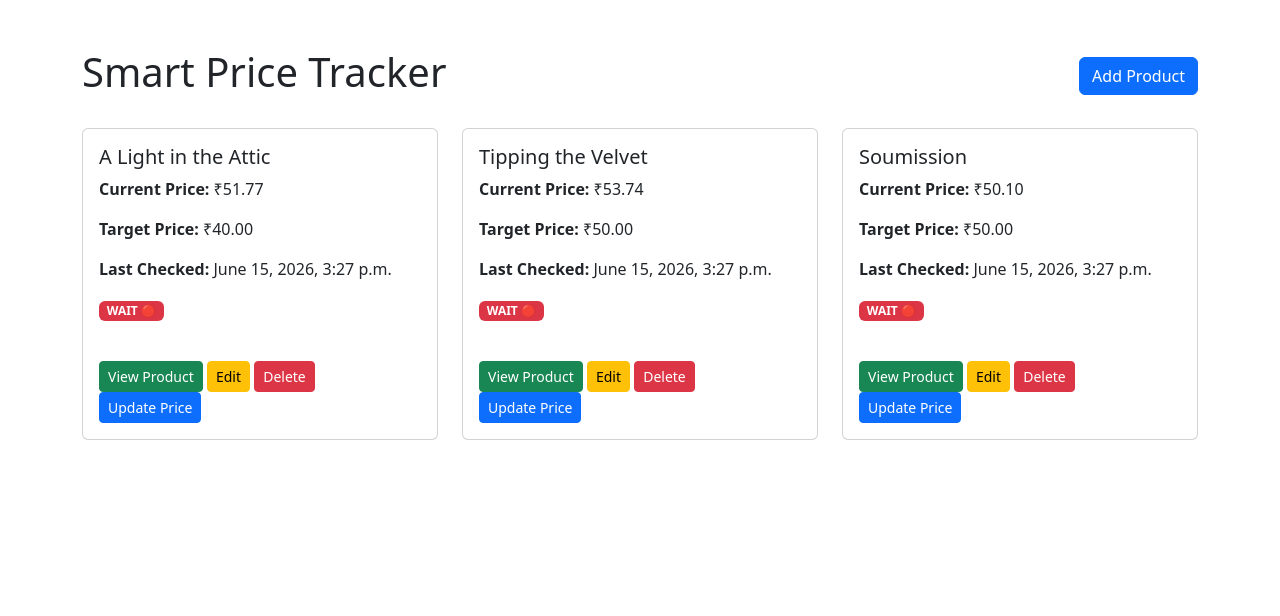
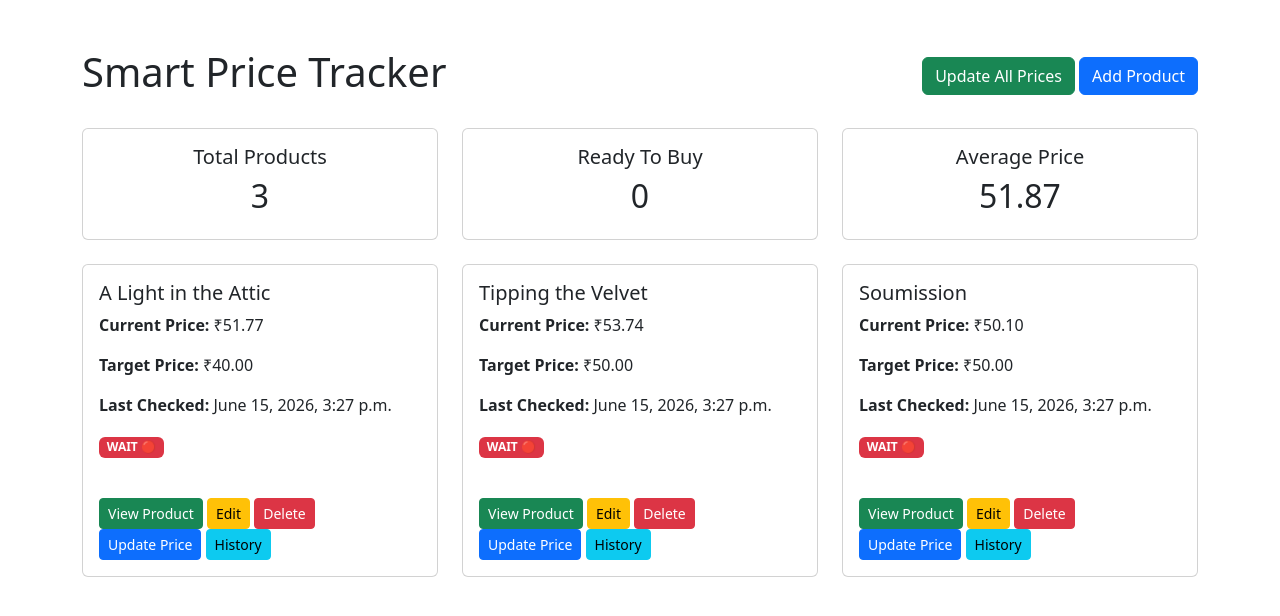
Before and after one commit to vanshmeharchandani/Smart-Price-Tracker, a Django app: page /products/ in a window 1280 px wide. Shown: the top 616 px of the page. Run offline with Django 5.2, Linux system fonts and the light colour scheme; data comes from the database, SQL or seed files in the repository; both versions use the stored data as it was after the commit.

Commit message:
Initial commit - Smart Price Tracker

```diff
--- /dev/null
+++ b/amazon_test.py
@@ -0,0 +1,5 @@
+from price_tracker.services.amazon_scraper import get_amazon_price
+
+url = "https://www.amazon.in/Samsung-Galaxy-S26-5G-Smartphone/dp/B0H3F68RKW"
+
+get_amazon_price(url)
--- a/price_tracker/urls.py
+++ b/price_tracker/urls.py
@@ -22,4 +22,14 @@ urlpatterns = [
     "update-price/<int:product_id>/",
     views.update_price,
     name="update_price"),
+
+    path(
+    "price-history/<int:product_id>/",
+    views.price_history,
+    name="price_history"),
+
+    path(
+    "update-all-prices/",
+    views.update_all_prices,
+    name="update_all_prices"),
 ]
--- a/price_tracker/views.py
+++ b/price_tracker/views.py
@@ -1,18 +1,51 @@
-from django.shortcuts import render, redirect
-from .models import Product
+from django.shortcuts import (
+    render,
+    redirect,
+    get_object_or_404
+)
+
+from django.utils import timezone
+from django.db import models
+
+from .models import (
+    Product,
+    PriceHistory
+)
+
 from .forms import ProductForm
-from django.shortcuts import get_object_or_404
-from .services.book_scraper import scrape_books
-from .services.price_service import get_mock_price
-from django.utils import timezone
-from .models import PriceHistory
+
+from .services.book_scraper import (
+    scrape_books,
+    get_book_price
+)
 
 
 def product_list(request):
+
     products = Product.objects.all()
 
+    total_products = products.count()
+
+    ready_to_buy = products.filter(
+        current_price__lte=models.F("target_price")
+    ).count()
+
+    average_price = 0
+
+    if total_products > 0:
+
+        average_price = (
+            sum(
+                product.current_price
+                for product in products
+            ) / total_products
+        )
+
     context = {
-        "products": products
+        "products": products,
+        "total_products": total_products,
+        "ready_to_buy": ready_to_buy,
+        "average_price": average_price
     }
 
     return render(
@@ -29,28 +62,25 @@ def add_product(request):
         form = ProductForm(request.POST)
 
         if form.is_valid():
+
             form.save()
-            return redirect("product_list")
+
+            return redirect(
+                "product_list"
+            )
 
     else:
+
         form = ProductForm()
 
     return render(
         request,
         "add_product.html",
-        {"form": form}
+        {
+            "form": form
+        }
     )
 
-def delete_product(request, product_id):
-
-    product = get_object_or_404(
-        Product,
-        id=product_id
-    )
-
-    product.delete()
-
-    return redirect("product_list")
 
 def edit_product(request, product_id):
 
@@ -67,6 +97,7 @@ def edit_product(request, product_id):
         )
 
         if form.is_valid():
+
             form.save()
 
             return redirect(
@@ -87,6 +118,21 @@ def edit_product(request, product_id):
         }
     )
 
+
+def delete_product(request, product_id):
+
+    product = get_object_or_404(
+        Product,
+        id=product_id
+    )
+
+    product.delete()
+
+    return redirect(
+        "product_list"
+    )
+
+
 def scrape_books_view(request):
 
     books = scrape_books()
@@ -99,6 +145,7 @@ def scrape_books_view(request):
         }
     )
 
+
 def update_price(request, product_id):
 
     product = get_object_or_404(
@@ -106,7 +153,10 @@ def update_price(request, product_id):
         id=product_id
     )
 
-    product.current_price = get_mock_price()
+    product.current_price = get_book_price(
+        product.url
+    )
+
     product.last_checked = timezone.now()
 
     product.save()
@@ -119,3 +169,56 @@ def update_price(request, product_id):
     return redirect(
         "product_list"
     )
+
+
+def update_all_prices(request):
+
+    products = Product.objects.all()
+
+    for product in products:
+
+        try:
+
+            product.current_price = get_book_price(
+                product.url
+            )
+
+            product.last_checked = timezone.now()
+
+            product.save()
+
+            PriceHistory.objects.create(
+                product=product,
+                price=product.current_price
+            )
+
+        except Exception as e:
+
+            print(
+                f"Error updating {product.name}: {e}"
+            )
+
+    return redirect(
+        "product_list"
+    )
+
+
+def price_history(request, product_id):
+
+    product = get_object_or_404(
+        Product,
+        id=product_id
+    )
+
+    history = product.price_history.all().order_by(
+        "-checked_at"
+    )
+
+    return render(
+        request,
+        "price_history.html",
+        {
+            "product": product,
+            "history": history
+        }
+    )
--- a/templates/products.html
+++ b/templates/products.html
@@ -14,9 +14,75 @@
 
         <h1>Smart Price Tracker</h1>
 
-        <a href="/add-product/" class="btn btn-primary">
+        <div>
+
+            <a href="{% url 'update_all_prices' %}"
+               class="btn btn-success">
+
+                Update All Prices
+
+            </a>
+
+            <a href="/add-product/"
+               class="btn btn-primary">
+
                 Add Product
+
             </a>
+
+        </div>
+
+    </div>
+
+    <div class="row mb-4">
+
+        <div class="col-md-4">
+
+            <div class="card text-center">
+
+                <div class="card-body">
+
+                    <h5>Total Products</h5>
+
+                    <h2>{{ total_products }}</h2>
+
+                </div>
+
+            </div>
+
+        </div>
+
+        <div class="col-md-4">
+
+            <div class="card text-center">
+
+                <div class="card-body">
+
+                    <h5>Ready To Buy</h5>
+
+                    <h2>{{ ready_to_buy }}</h2>
+
+                </div>
+
+            </div>
+
+        </div>
+
+        <div class="col-md-4">
+
+            <div class="card text-center">
+
+                <div class="card-body">
+
+                    <h5>Average Price</h5>
+
+                    <h2>{{ average_price }}</h2>
+
+                </div>
+
+            </div>
+
+        </div>
 
     </div>
 
@@ -73,22 +139,37 @@
                     <a href="{{ product.url }}"
                        target="_blank"
                        class="btn btn-success btn-sm">
+
                         View Product
+
                     </a>
 
                     <a href="{% url 'edit_product' product.id %}"
                        class="btn btn-warning btn-sm">
+
                         Edit
+
                     </a>
 
                     <a href="{% url 'delete_product' product.id %}"
                        class="btn btn-danger btn-sm">
+
                         Delete
+
                     </a>
 
                     <a href="{% url 'update_price' product.id %}"
                        class="btn btn-primary btn-sm">
+
                         Update Price
+
+                    </a>
+
+                    <a href="{% url 'price_history' product.id %}"
+                       class="btn btn-info btn-sm">
+
+                        History
+
                     </a>
 
                 </div>
@@ -99,7 +180,11 @@
 
         {% empty %}
 
-        <p>No products available.</p>
+        <div class="alert alert-info">
+
+            No products available.
+
+        </div>
 
         {% endfor %}
 
```
Also changed, not shown: book_test.py (added, +7 -0 lines), price_tracker/models.py (+6 -4 lines), price_tracker/services/amazon_scraper.py (added, +26 -0 lines), price_tracker/services/book_scraper.py (+27 -2 lines), templates/price_history.html (added, +86 -0 lines), README.md (added), db.sqlite3 (added), 1 other file. Lines whose indentation alone changed are shown as unchanged.
